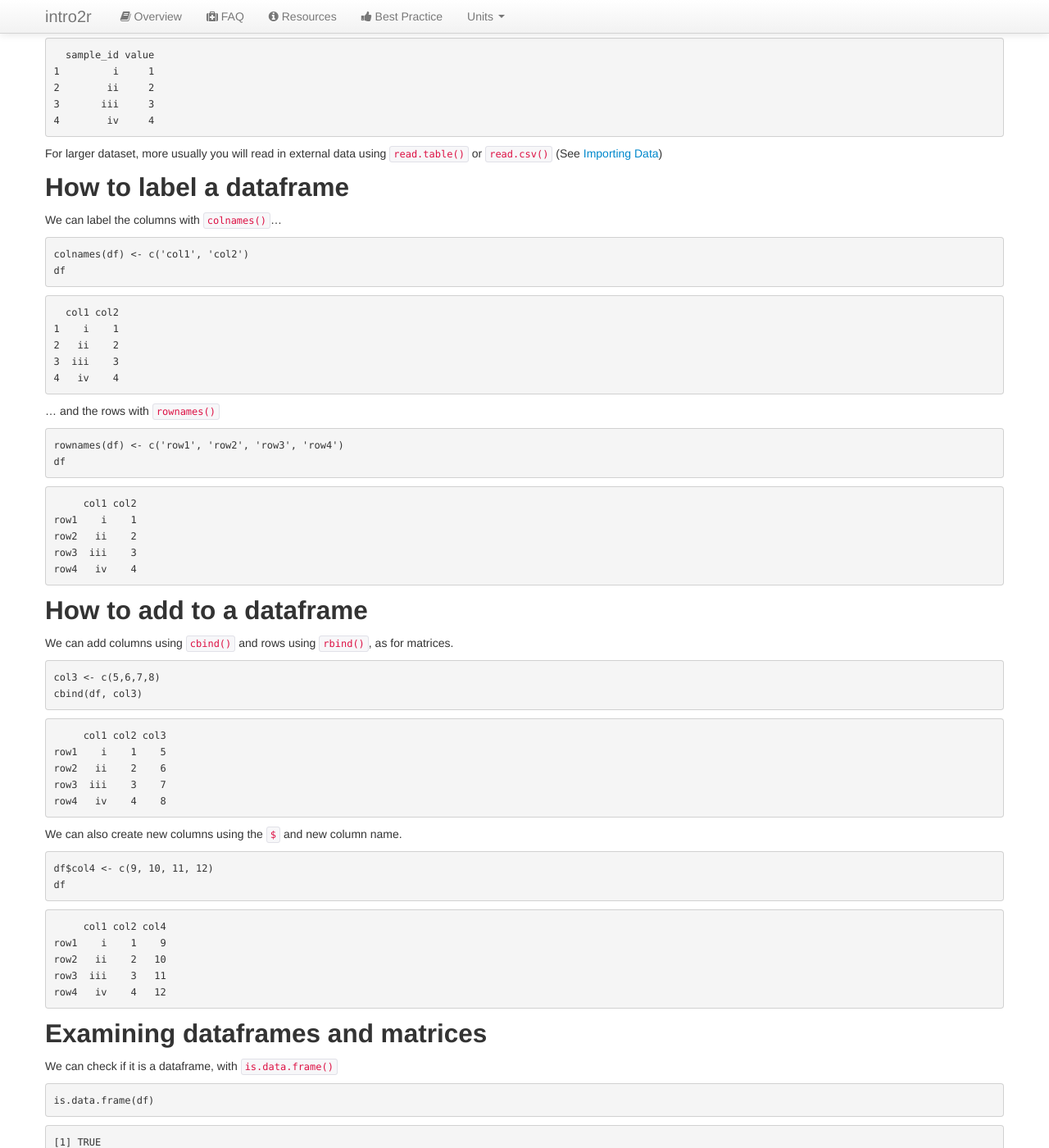
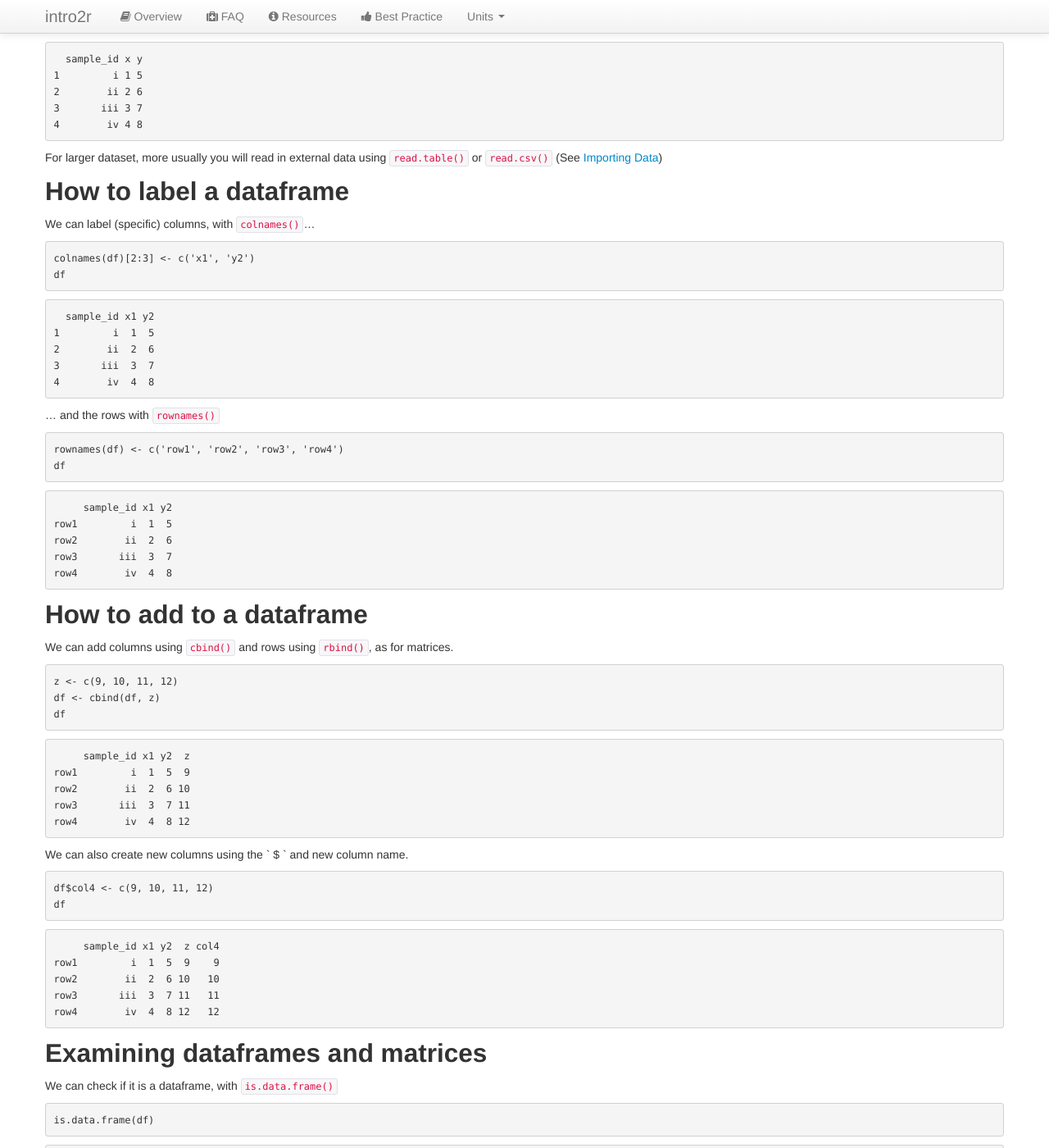
Before and after one commit to intro2r/intro2r, a Jekyll site: the page built from unit2/matrices-and-dataframes.md, in a window 1280 px wide and 1400 px high, scrolled down 2761 px. Shown: the whole window at 82% size. Built offline with Jekyll 4.4.1, drawn with Linux system fonts in a browser that asks for light colours; some of the changed text lies outside the part shown.

Commit message:
Update matrices-and-dataframes.md

````diff
--- a/unit2/matrices-and-dataframes.md
+++ b/unit2/matrices-and-dataframes.md
@@ -160,15 +160,15 @@ Each column is the same length.
 
 Can be created with `data.frame()`. This works ok for small datasets.
 ```r
-df <- data.frame(sample_id = c('i', 'ii', 'iii', 'iv'), value = c(1,2,3,4))
+df <- data.frame(sample_id = c('i', 'ii', 'iii', 'iv'), x = c(1,2,3,4), y = c(5, 6, 7, 8))
 df
 ```
 ```
-  sample_id value
-1         i     1
-2        ii     2
-3       iii     3
-4        iv     4
+  sample_id x y
+1         i 1 5
+2        ii 2 6
+3       iii 3 7
+4        iv 4 8
 ```
 
 For larger dataset, more usually you will read in external data using `read.table()` or `read.csv()` (See [Importing Data](http://www.intro2r.info/unit2/importing-data.html))
@@ -176,17 +176,17 @@ For larger dataset, more usually you will read in external data using `read.tabl
 
 ## How to label a dataframe
 
-We can label the columns with `colnames()`...
+We can label (specific) columns, with `colnames()`...
 ```r
-colnames(df) <- c('col1', 'col2')
+colnames(df)[2:3] <- c('x1', 'y2')
 df
 ```
 ```
-  col1 col2
-1    i    1
-2   ii    2
-3  iii    3
-4   iv    4
+  sample_id x1 y2
+1         i  1  5
+2        ii  2  6
+3       iii  3  7
+4        iv  4  8
 ```
 
 ... and the rows with `rownames()`
@@ -195,39 +195,40 @@ rownames(df) <- c('row1', 'row2', 'row3', 'row4')
 df
 ```
 ```
-     col1 col2
-row1    i    1
-row2   ii    2
-row3  iii    3
-row4   iv    4
+     sample_id x1 y2
+row1         i  1  5
+row2        ii  2  6
+row3       iii  3  7
+row4        iv  4  8
 ```
 
 ## How to add to a dataframe
 
 We can add columns using `cbind()` and rows using `rbind()`, as for matrices.
 ```r
-col3 <- c(5,6,7,8)
-cbind(df, col3)
+z <- c(9, 10, 11, 12)
+df <- cbind(df, z)
+df
 ```
 ```
-     col1 col2 col3
-row1    i    1    5
-row2   ii    2    6
-row3  iii    3    7
-row4   iv    4    8
+     sample_id x1 y2  z
+row1         i  1  5  9
+row2        ii  2  6 10
+row3       iii  3  7 11
+row4        iv  4  8 12
 ```
 
-We can also create new columns using the `$` and new column name.
+We can also create new columns using the ` $ ` and new column name.
 ```r
 df$col4 <- c(9, 10, 11, 12)
 df
 ```
 ```
-     col1 col2 col4
-row1    i    1    9
-row2   ii    2   10
-row3  iii    3   11
-row4   iv    4   12
+     sample_id x1 y2  z col4
+row1         i  1  5  9    9
+row2        ii  2  6 10   10
+row3       iii  3  7 11   11
+row4        iv  4  8 12   12
 ```
 
 ## Examining dataframes and matrices
@@ -254,7 +255,7 @@ We can check the dimenions with `dim()`
 dim(df)
 ```
 ```
-4 3
+4 5
 ```
 
 And ask how many columns with `ncol()`
@@ -262,7 +263,7 @@ And ask how many columns with `ncol()`
 ncol(df)
 ```
 ```
-[1] 3
+[1] 5
 ```
 
 and rows with nrow()
@@ -279,32 +280,31 @@ We can check the structure, with `str()`
 str(df)
 ```
 ```
-'data.frame':	4 obs. of  3 variables:
- $ col1: Factor w/ 4 levels "i","ii","iii",..: 1 2 3 4
- $ col2: num  1 2 3 4
- $ col4: num  9 10 11 12
-```
+'data.frame':	4 obs. of  5 variables:
+ $ sample_id: Factor w/ 4 levels "i","ii","iii",..: 1 2 3 4
+ $ x1       : num  1 2 3 4
+ $ y2       : num  5 6 7 8
+ $ z        : num  9 10 11 12
+ $ col4     : num  9 10 11 12
+ ```
 
-We can examine the first few rows with `head()`
+We can examine the first few rows (default is 6) with `head()`
 ```r
-head(df)
+head(df, n = 2)
 ```
 ```
-     col1 col2 col4
-row1    i    1    9
-row2   ii    2   10
-row3  iii    3   11
-row4   iv    4   12
+     sample_id x1 y2  z col4
+row1         i  1  5  9    9
+row2        ii  2  6 10   10
 ```
 
 And the last few rows with `tail()`
 ```r
-tail(df)
+tail(df, n = 3)
 ```
 ```
-     col1 col2 col4
-row1    i    1    9
-row2   ii    2   10
-row3  iii    3   11
-row4   iv    4   12
+     sample_id x1 y2  z col4
+row2        ii  2  6 10   10
+row3       iii  3  7 11   11
+row4        iv  4  8 12   12
 ```
````
Also changed, not shown: other parts of unit2/matrices-and-dataframes.md (+6 -6 lines).
